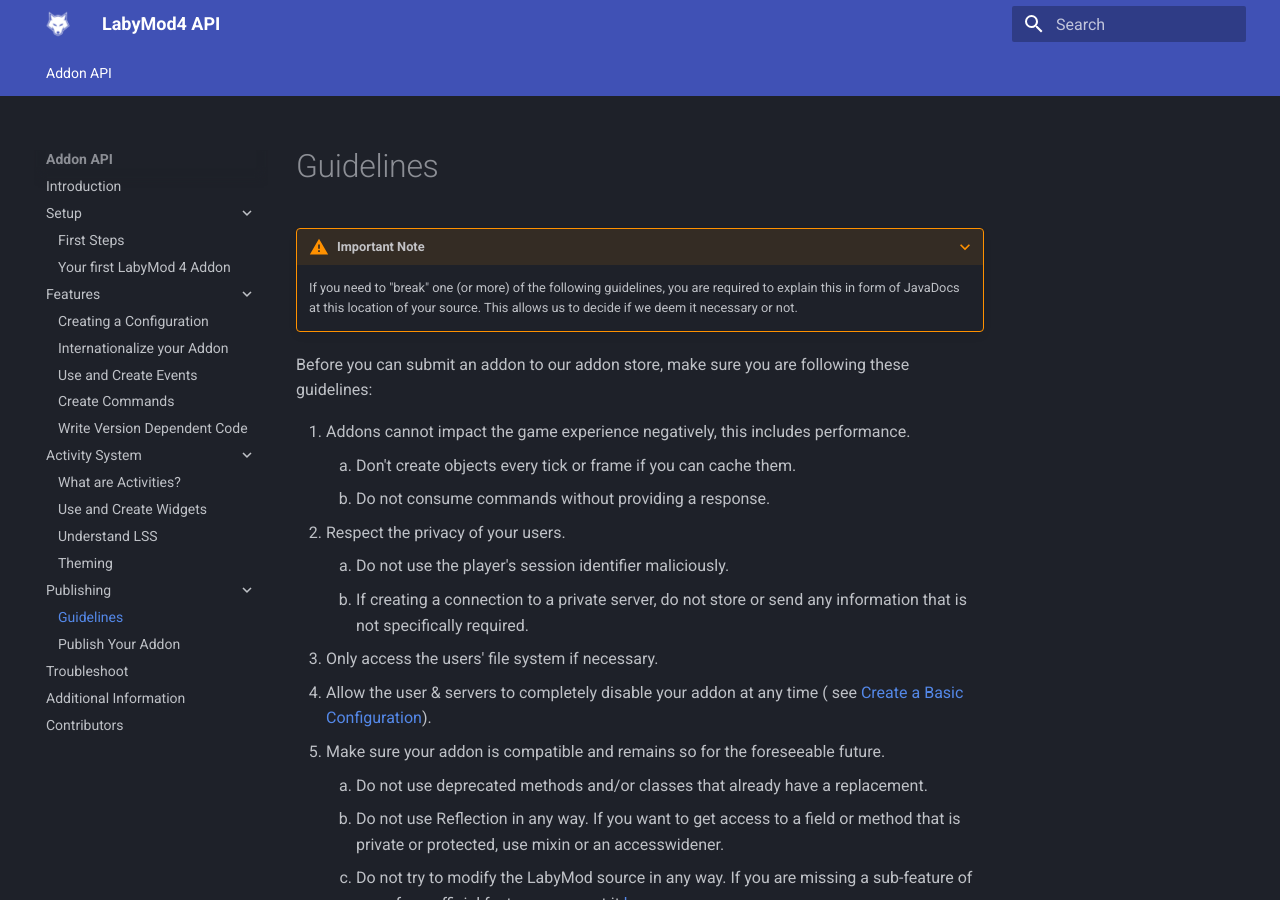
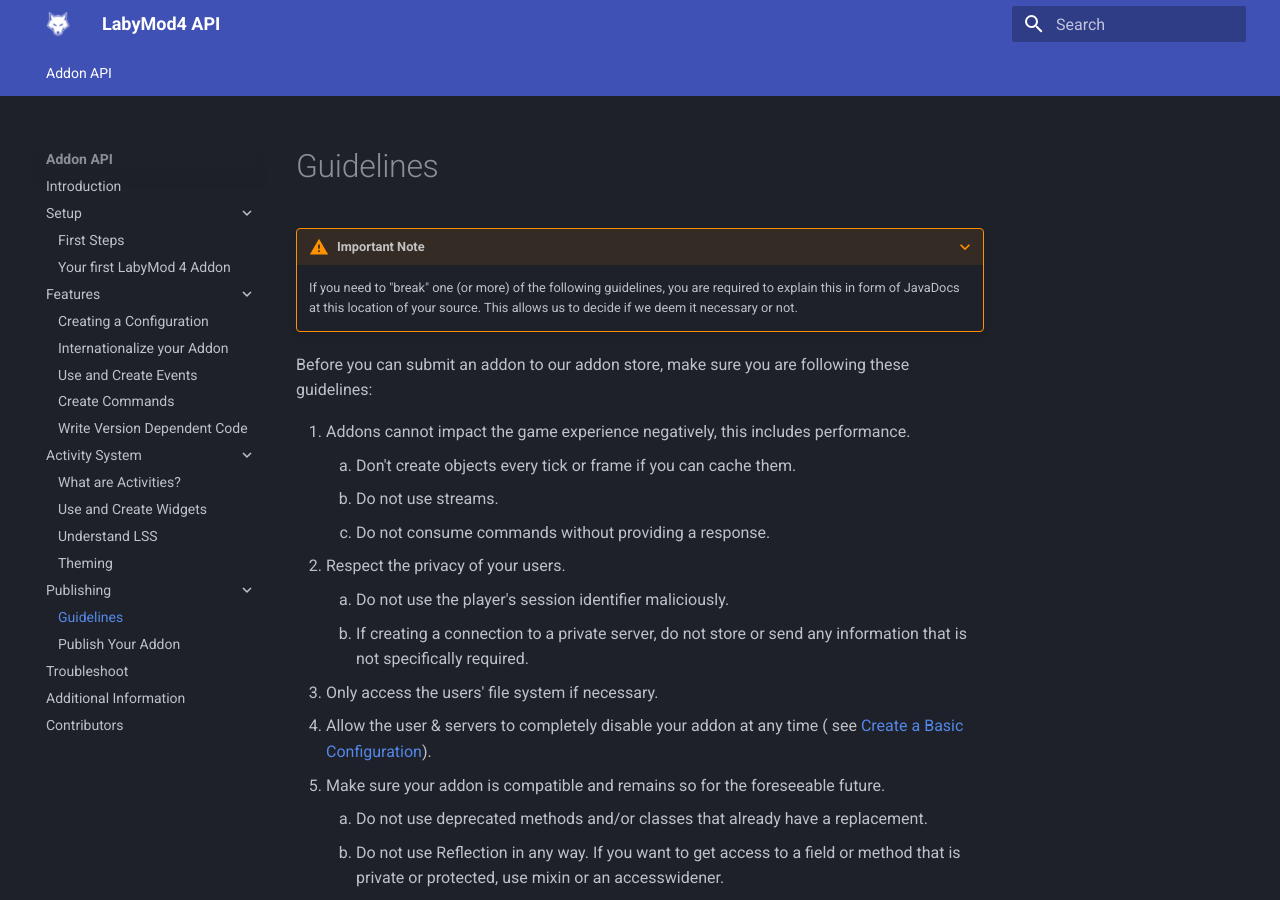
Before and after one commit to LabyMod/labymod4-api-wiki, an MkDocs documentation site: the page built from docs/pages/addon/publishing/guidelines.md, in a window 1280 px wide and 900 px high. Built offline with MkDocs 1.6.1 and Material for MkDocs 9.7.7, drawn with Linux system fonts in a browser that asks for light colours.

Commit message:
add streams to 1

```diff
--- a/docs/pages/addon/publishing/guidelines.md
+++ b/docs/pages/addon/publishing/guidelines.md
@@ -7,7 +7,8 @@
 
 1. Addons cannot impact the game experience negatively, this includes performance.
     1. Don't create objects every tick or frame if you can cache them.
-    2. Do not consume commands without providing a response.
+    2. Do not use streams.
+    3. Do not consume commands without providing a response.
 2. Respect the privacy of your users.
     1. Do not use the player's session identifier maliciously.
     2. If creating a connection to a private server, do not store or send any information that is not specifically
```
